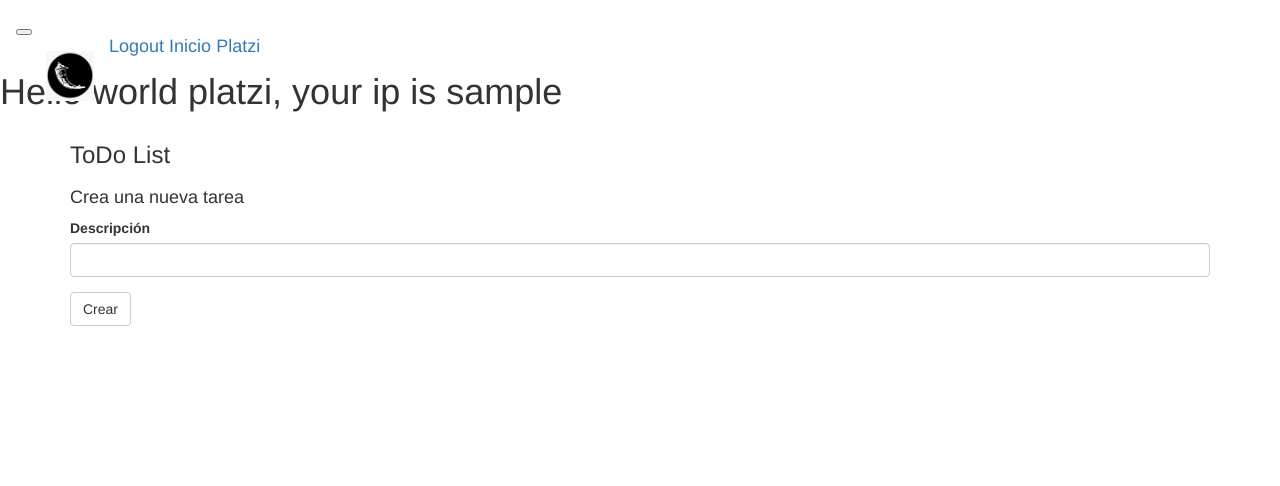
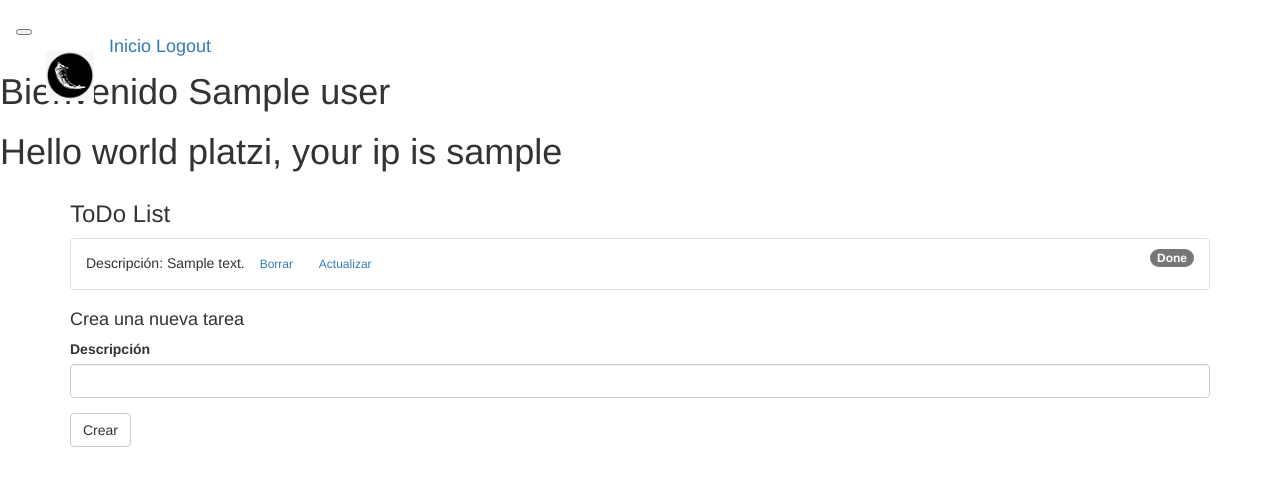
Before and after one commit to Jacobo-Arias/curso_flask, a Flask app: page /hello in a window 1280 px wide. Shown: the top 486 px of the page. Run offline with Flask 2, Linux system fonts and the light colour scheme; a user stored in the database is signed in; a database or web service that is not in the repository returns one stand-in record (values such as "Sample title"); data that the repository does not hold is empty; some libraries are stand-ins or nearby versions.

Commit message:
Implementado con MongoDb

```diff
--- a/app/models.py
+++ b/app/models.py
@@ -1,5 +1,5 @@
 from flask_login import UserMixin #este UserMixing ya implementa las propiedades que requiere flask-login
-from .firestore_service import get_user
+from .mongo_services import get_user
 
 class UserData:
     def __init__(self, username, password):
@@ -18,7 +18,7 @@
     def query(user_id):
         user_doc = get_user(user_id)
         user_data = UserData(
-            username = user_doc.id, password = user_doc.to_dict()['password']
+            username = user_doc['user'], password = user_doc['password']
         )
 
         return UserModel(user_data)
--- /dev/null
+++ b/app/mongo_services.py
@@ -0,0 +1,45 @@
+import pymongo
+
+myclient = pymongo.MongoClient("mongodb://localhost:27017/")
+mydb = myclient["todos"]
+mycol = mydb["users"]
+
+# def get_users():
+#     return db.collection('users').get()
+
+def get_user(user_id):
+    return mycol.find_one({'user':user_id})
+
+
+def user_put(user_data):
+    mydict = {"user":user_data.username, "password":user_data.password, "todos":[]}
+    mycol.insert_one(mydict)
+
+def get_todos(user_id):
+    # esto es por la estructura de la base de datos firestore
+    # collectiones>documents>collections
+    return mycol.find_one({'user':user_id},{'_id':0,'todos':1})['todos']
+
+def put_todo(user_id, description):
+    todos = get_todos(user_id)
+    # añade un nuevo documento con id aleatorio
+    new_todo = {'id':len(todos)+1,'description':description,'done':False}
+    todos.append(new_todo)
+    myquery = { "user": user_id }
+    newvalues = { "$set": { "todos": todos } }
+    mycol.update_one(myquery, newvalues)
+
+def delete_todo(user_id, todo_id):
+    todos = get_todos(user_id)
+    del todos[todo_id-1]
+    myquery = { "user": user_id }
+    newvalues = { "$set": { "todos": todos } }
+    mycol.update_one(myquery, newvalues)
+
+def update_todo(user_id, todo_id, done):
+    todos = get_todos(user_id)
+    # añade un nuevo documento con id aleatorio
+    todos[todo_id-1]['done'] = not done
+    myquery = { "user": user_id }
+    newvalues = { "$set": { "todos": todos } }
+    mycol.update_one(myquery, newvalues)
--- a/app/templates/macros.html
+++ b/app/templates/macros.html
@@ -2,8 +2,8 @@
 
 {% macro render_todo(todo, delete_form, update_form) %}
     <li class="list-group-item">
-        Descripción: {{ todo.to_dict()['description'] | capitalize }}
-        {%if todo.to_dict().done %}
+        Descripción: {{ todo['description'] | capitalize }}
+        {%if todo['done'] %}
             <span class="badge badge-success badge-pill">
                 Done
             </span>
@@ -18,12 +18,12 @@
         ya que el detele form es un formulario, y se necesita el metodo POST
         mientras que con la forma de abajo es un get-->
         <span class="p-2">
-            <a href="{{url_for('delete', todo_id=todo.id)}}" class="btn d-inline btn-outline-danger btn-sm">
+            <a href="{{url_for('delete', todo_id=todo['id'])}}" class="btn d-inline btn-outline-danger btn-sm">
                 Borrar
             </a>
         </span>
         <span class="p-2">
-            <a href="{{url_for('update', todo_id=todo.id, done=todo.to_dict().done)}}" class="btn d-inline btn-outline-primary btn-sm">
+            <a href="{{url_for('update', todo_id=todo['id'], done=todo['done'])}}" class="btn d-inline btn-outline-primary btn-sm">
                 Actualizar
             </a>
         </span>
--- a/app/templates/navbar.html
+++ b/app/templates/navbar.html
@@ -20,10 +20,13 @@
                             alt="Flask logo">
                     </a>
                     {% if current_user.is_authenticated %}
+                        <a class="nav-item nav-link" href="{{ url_for('index') }}">Inicio<span class="sr-only">(current)</span></a>
                         <a class="nav-item nav-link" href="{{ url_for('auth.logout') }}">Logout<span class="sr-only">(current)</span></a>
+                    {% else %}
+                        <a class="nav-item nav-link" href="{{ url_for('index') }}">Ingresar<span class="sr-only">(current)</span></a>
+                        <a href="{{url_for('auth.singup') }}" class="nav-item nav-link">Registrarte
                     {% endif %}
-                    <a class="nav-item nav-link" href="{{ url_for('index') }}">Inicio<span class="sr-only">(current)</span></a>
-                    <a class="nav-item nav-link" href="https://platzi.com" target="_blank">Platzi</a>
+                </a>
                 </div>
             </div>
         </div>
--- a/main.py
+++ b/main.py
@@ -12,12 +12,13 @@
 from flask_login import login_required, current_user
 from app.forms import TodoForm, DeleteToDoForm, UpdateToDoForm
 
-from app.firestore_service import update_todo, get_todos, put_todo, delete_todo
-
+# from app.firestore_service import update_todo, get_todos, put_todo, delete_todo
+from app.mongo_services import update_todo, get_todos, put_todo, delete_todo
+from flask_pymongo import PyMongo
 from app import create_app
 
 app = create_app()
-
+# mongo = PyMongo(app)
 
 
 # Se crea el comando en la consola de comandos con la librería cli que viene
@@ -90,13 +91,13 @@
 @app.route('/todos/delete/<todo_id>',methods=['GET','POST'])
 def delete(todo_id):
     user_id = current_user.id
-    delete_todo(user_id=user_id, todo_id=todo_id)
+    delete_todo(user_id=user_id, todo_id=int(todo_id))
     return redirect(url_for('hello'))
 
 @app.route('/todos/update/<todo_id>/<int:done>',methods=['GET','POST'])
 def update(todo_id, done):
     user_id = current_user.id
-    update_todo(user_id=user_id,todo_id=todo_id,done=done)
+    update_todo(user_id=user_id,todo_id=int(todo_id),done=done)
 
     return redirect(url_for('hello'))
 
```
Also changed, not shown: app/auth/views.py (+4 -4 lines).
